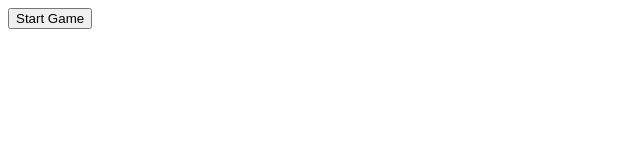
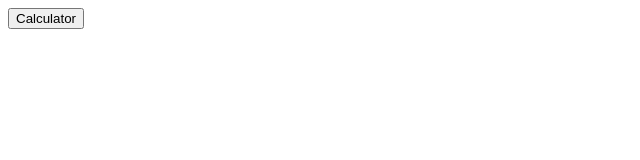
Before and after one commit to travisq831/tricalc, a plain HTML site: page index.html in a window 1280 px wide. Shown: the full height of the page, 0-640 px from the left. Drawn offline with Linux system fonts and the light colour scheme.

Commit message:
Update index.html

```diff
--- a/index.html
+++ b/index.html
@@ -1,6 +1,6 @@
 <html>
 <form>
-	<button class="button" type="button" id="start">Start Game</button>
+	<button class="button" type="button" id="start">Calculator</button>
 </form>
   <script>
 window.onload=main()
```
